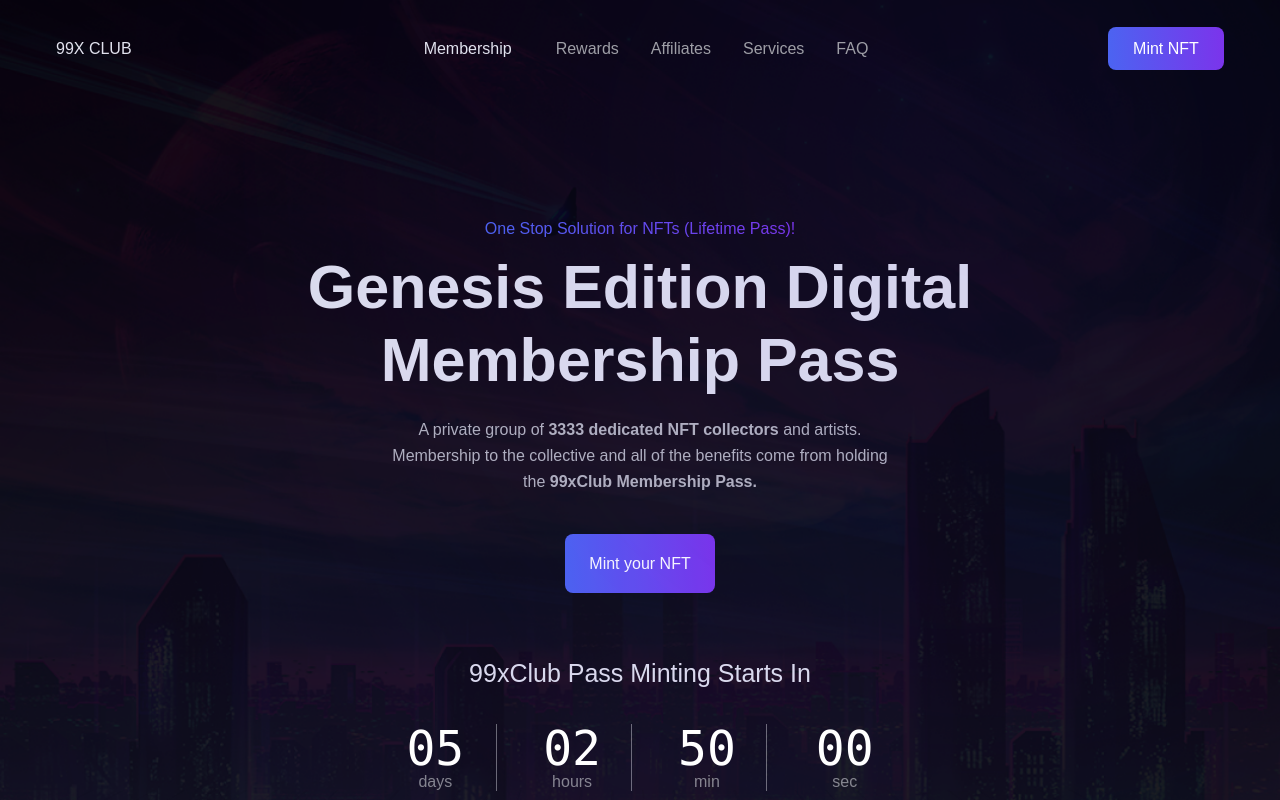
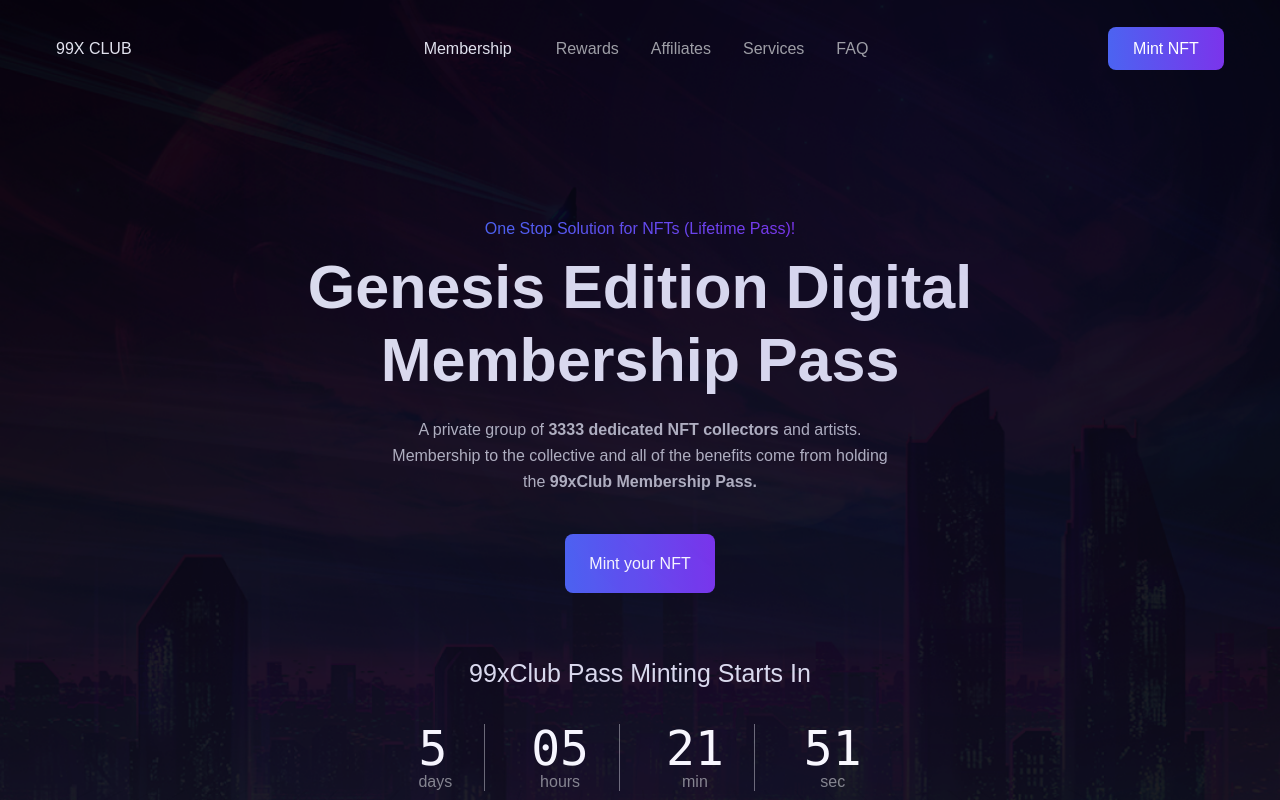
Before and after one commit to imranhwebdev/99xclub, a React (Create React App) app: page / in a window 1280 px wide. Shown: the top 800 px of the page. Built offline with nearby package versions, Linux system fonts and the light colour scheme; a web font is replaced by a local one.

Commit message:
timeUpdate

```diff
--- a/src/components/Home/Banner.jsx
+++ b/src/components/Home/Banner.jsx
@@ -1,9 +1,44 @@
-import React from "react";
+import { useEffect, useState } from "react";
 import Button from "../../common/Button";
 import bg from "../../assets/images/bg.png";
 import bgAfter from "../../assets/images/bg-hero-after.png";
 
 const Banner = () => {
+  const [countdownDate] = useState(new Date("Jan 21, 2023 20:30:00").getTime());
+  const [state, setState] = useState({
+    days: 0,
+    hours: 0,
+    minutes: 0,
+    seconds: 0,
+  });
+  useEffect(() => {
+    setInterval(() => setNewTime(), 1000);
+  }, []);
+
+  const setNewTime = () => {
+    if (countdownDate) {
+      const currentTime = new Date().getTime();
+      const distanceToDate = countdownDate - currentTime;
+      let days = Math.floor(distanceToDate / (1000 * 60 * 60 * 24));
+      let hours = Math.floor(
+        (distanceToDate % (1000 * 60 * 60 * 24)) / (1000 * 60 * 60)
+      );
+      let minutes = Math.floor(
+        (distanceToDate % (1000 * 60 * 60)) / (1000 * 60)
+      );
+      let seconds = Math.floor((distanceToDate % (1000 * 60)) / 1000);
+      const numbersToAddZeroTo = [1, 2, 3, 4, 5, 6, 7, 8, 9];
+      days = `${days}`;
+      if (numbersToAddZeroTo.includes(hours)) {
+        hours = `0${hours}`;
+      } else if (numbersToAddZeroTo.includes(minutes)) {
+        minutes = `0${minutes}`;
+      } else if (numbersToAddZeroTo.includes(seconds)) {
+        seconds = `0${seconds}`;
+      }
+      setState({ days: days, hours: hours, minutes, seconds });
+    }
+  };
   return (
     <section
       style={{
@@ -54,15 +89,16 @@ const Banner = () => {
             <div className="grid grid-flow-col gap-2 sm:gap-5 text-center auto-cols-max justify-center mt-[33px] px-4">
               <div className="flex flex-col pr-[32px] border-r-[1px] border-white border-opacity-40">
                 <span className="leading-[60px] text-white font-medium countdown font-mono text-2xl sm:text-5xl">
-                  <span style={{ "--value": "05" }}></span>
+                  {state.days > 0 ? state.days : "0"}
                 </span>
+
                 <span className="text-[#B4B5BD] opacity-70 text-base leading-[19px] font-normal">
                   days
                 </span>
               </div>
               <div className="flex flex-col pl-[26px] pr-[30px] border-r-[1px] border-white border-opacity-40">
                 <span className="leading-[60px] text-white font-medium countdown font-mono text-2xl sm:text-5xl">
-                  <span style={{ "--value": "02" }}></span>
+                  {state.hours > 0 ? state.hours : "00"}
                 </span>
                 <span className="text-[#B4B5BD] opacity-70 text-base leading-[19px] font-normal">
                   hours
@@ -70,7 +106,7 @@ const Banner = () => {
               </div>
               <div className="flex flex-col pl-[26px] pr-[30px] border-r-[1px] border-white border-opacity-40">
                 <span className=" text-white font-medium countdown font-mono text-2xl sm:text-5xl">
-                  <span style={{ "--value": 50 }}></span>
+                {state.minutes > 0 ? state.minutes : "00"}
                 </span>
                 <span className="text-[#B4B5BD] opacity-70 text-base leading-[19px] font-normal">
                   min
@@ -78,7 +114,7 @@ const Banner = () => {
               </div>
               <div className="flex flex-col pl-[29px]">
                 <span className="leading-[60px] text-white font-medium countdown font-mono text-2xl sm:text-5xl">
-                  <span style={{ "--value": "00" }}></span>
+                {state.seconds > 0 ? state.seconds : "00"}
                 </span>
                 <span className="text-[#B4B5BD] opacity-70 text-base leading-[19px] font-normal">
                   sec
--- a/src/components/Home/ClubNet.jsx
+++ b/src/components/Home/ClubNet.jsx
@@ -18,7 +18,7 @@ const ClubNet = () => {
         <div className="grid grid-cols-9 justify-center items-center">
           <div className="col-span-9 lg:col-span-4  ">
             <div className="w-full md:mt-[-23%] lg:-mt-[52%] z-20 relative">
-              <img src={img} alt="" className="w-3/4 mx-auto" />
+              <img src={img} alt="" className="w-3/4" />
             </div>
           </div>
           <div className="col-span-9 lg:col-span-5 sm:mt-0 my-6">
```
